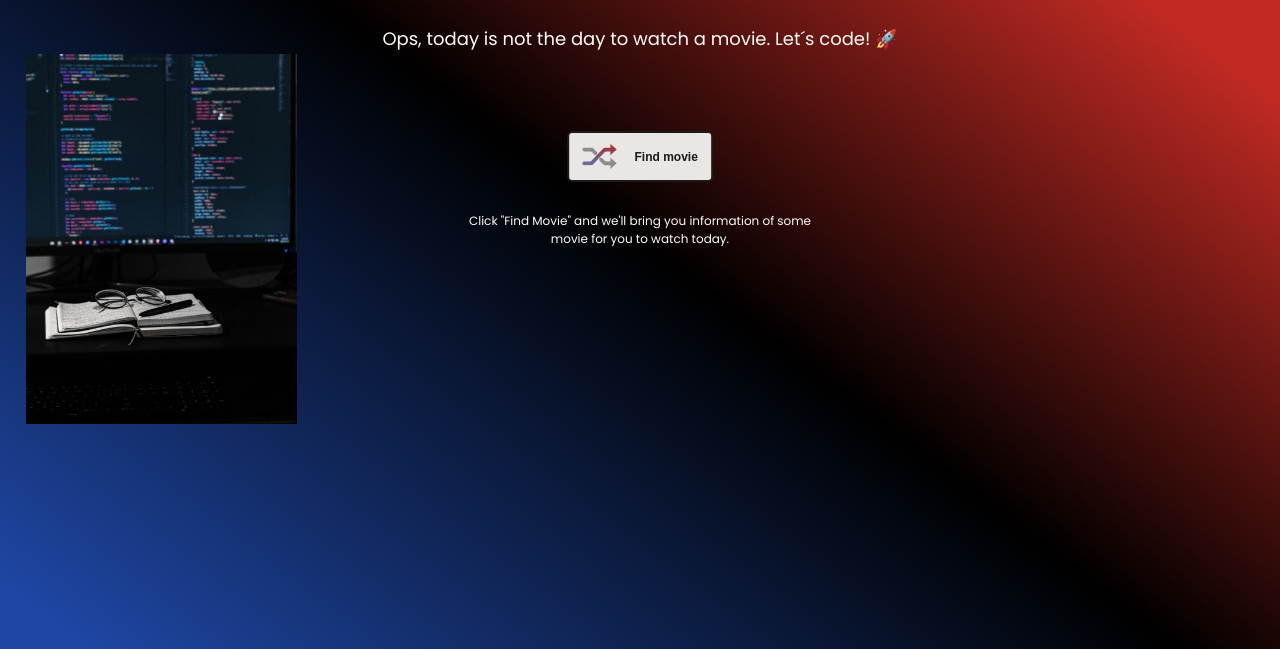
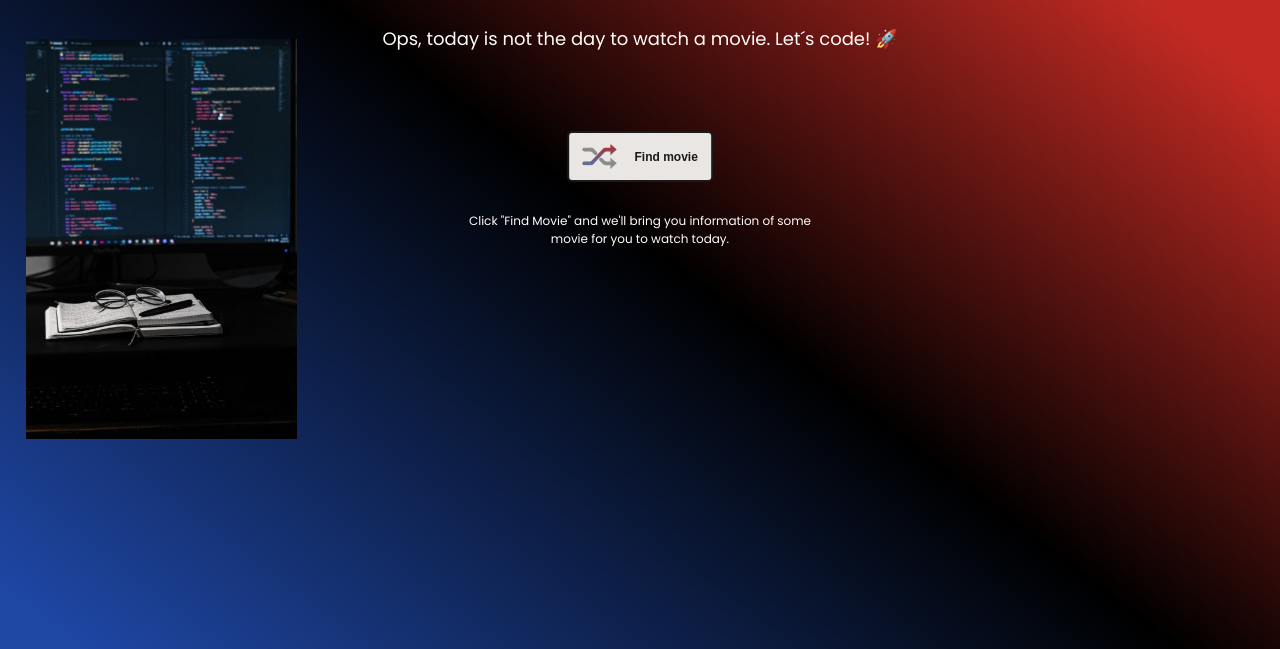
Before and after one commit to fnsigor/Rocketflix, a plain HTML site: page index.html in a window 1280 px wide. Shown: the part 151-800 px from the top of the page. Drawn offline with nearby package versions, Linux system fonts and the light colour scheme.

Commit message:
att poster height

```diff
--- a/style.css
+++ b/style.css
@@ -208,7 +208,7 @@ footer p{
 
     #movie-poster{
         width: 27.1rem;
-        height: 37rem;
+        height: 40rem;
     }
 
     h4{
```
